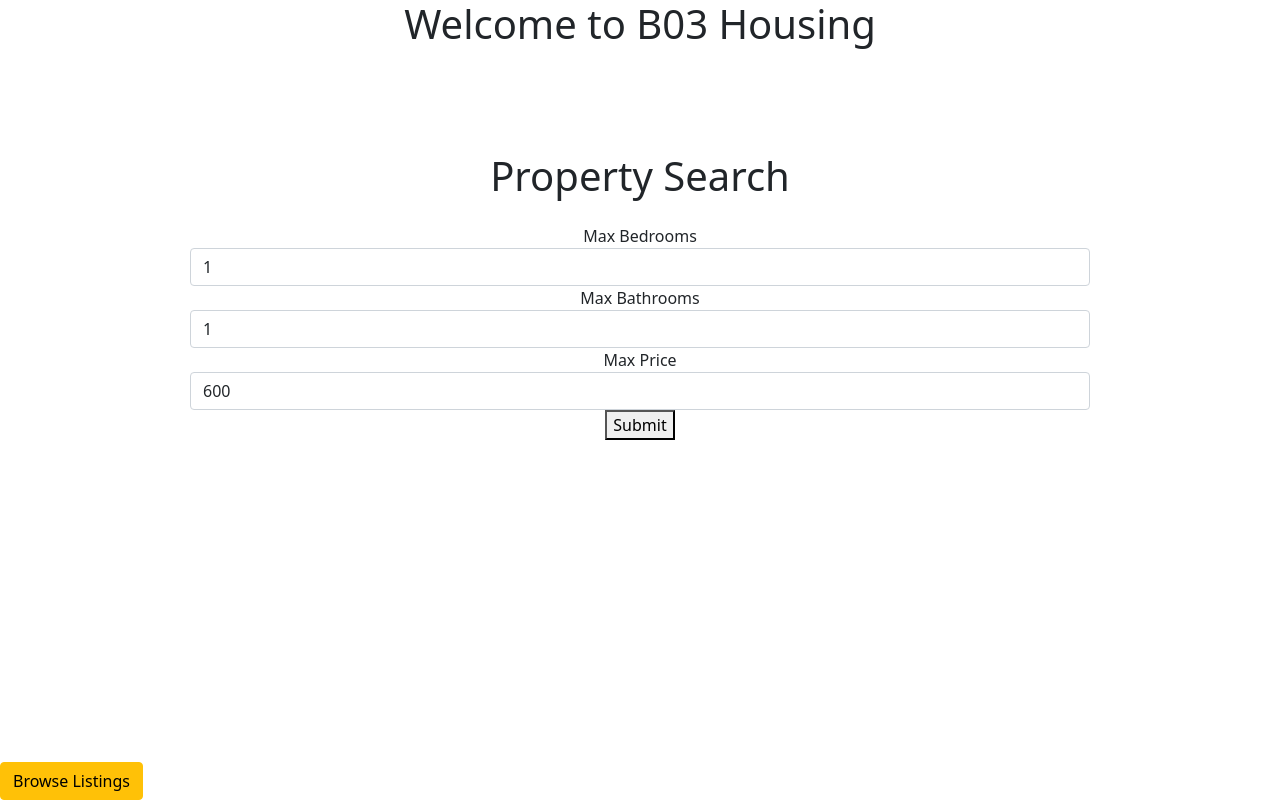
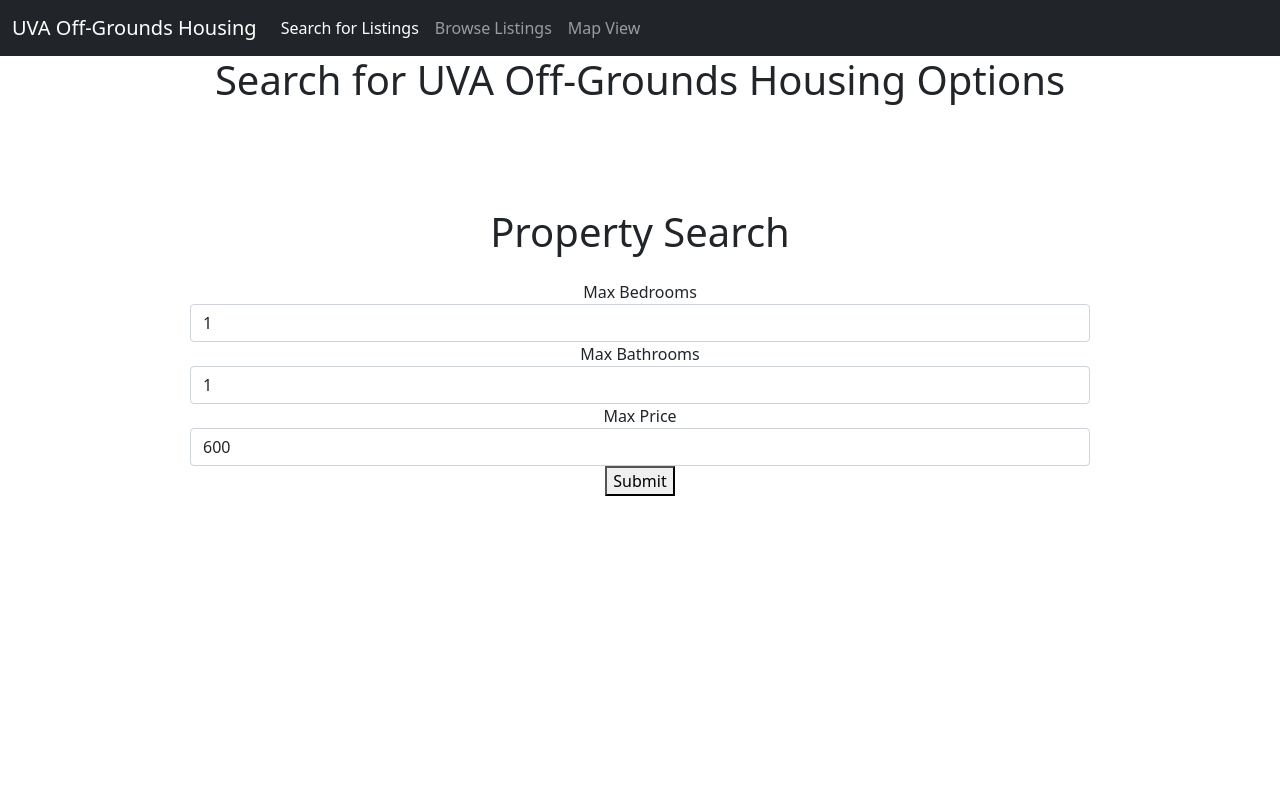
Before and after one commit to kb5ux/Django-Web-App---Off-Grounds-Housing, a Django app: page /housing/ in a window 1280 px wide. Run offline with Django 3.2, Linux system fonts and the light colour scheme; some libraries are stand-ins or nearby versions.

Commit message:
Added navigation bar

```diff
--- a/templates/base.html
+++ b/templates/base.html
@@ -8,6 +8,35 @@
     <!-- Bootstrap CSS -->
     <link href="https://cdn.jsdelivr.net/npm/bootstrap@5.1.1/dist/css/bootstrap.min.css" rel="stylesheet" integrity="sha384-F3w7mX95PdgyTmZZMECAngseQB83DfGTowi0iMjiWaeVhAn4FJkqJByhZMI3AhiU" crossorigin="anonymous">
   </head>
+
+  <!-- Found at https://stackoverflow.com/questions/26819675/navbar-highlight-for-current-page-->
+  <script src="http://code.jquery.com/jquery-2.1.4.min.js"></script>
+    <script>
+        $(function(){
+            $('a').each(function(){
+                if ($(this).prop('href') == window.location.href) {
+                    $(this).addClass('active'); $(this).parents('li').addClass('active');
+                }
+            });
+        });
+    </script>
+
+  <nav class="navbar navbar-expand-lg navbar-dark bg-dark">
+  <div class="container-fluid">
+    <a class="navbar-brand" href="#">UVA Off-Grounds Housing</a>
+    <button class="navbar-toggler" type="button" data-bs-toggle="collapse" data-bs-target="#navbarNavAltMarkup" aria-controls="navbarNavAltMarkup" aria-expanded="false" aria-label="Toggle navigation">
+      <span class="navbar-toggler-icon"></span>
+    </button>
+    <div class="collapse navbar-collapse" id="navbarNavAltMarkup">
+      <div class="navbar-nav">
+        <a  class="nav-link "  href= "{%url 'home_page' %}">Search for Listings</a>
+        <a  class="nav-link "  href= "{%url 'listing' %}">Browse Listings</a>
+        <a  class="nav-link" href= "{%url 'map' %}">Map View</a>
+      </div>
+    </div>
+  </div>
+</nav>
+
 
     {% load bootstrap5 %}
     <div class="container">
--- a/templates/home_page.html
+++ b/templates/home_page.html
@@ -1,6 +1,6 @@
 {% extends 'base.html' %}
 {% block content %}
-<h1 class="container text-center">Welcome to B03 Housing</h1>
+<h1 class="container text-center">Search for UVA Off-Grounds Housing Options</h1>
 <body>
 <section>
     <div class="container text-center">
@@ -71,8 +71,6 @@
     </div>
   </section>
 
-<div class="fixed-bottom">
-            <a href="{% url 'listing' %}" class = "btn btn-warning btn-rounded">Browse Listings</a>
 
 </div>
 
--- a/templates/index.html
+++ b/templates/index.html
@@ -1,4 +1,8 @@
 {% load socialaccount %}
+{% extends 'base.html' %}
+
+{% block content %}
+
 <html>
 <body>
 <h1>Google Sign-In </h1>
@@ -12,3 +16,5 @@
 {% endif %}
 </body>
 </html>
+
+{% endblock %}
--- a/templates/map.html
+++ b/templates/map.html
@@ -1,5 +1,9 @@
 <!DOCTYPE html>
 <html>
+{% extends 'base.html' %}
+
+{% block content %}
+
   <head>
     <title>UVA Housing Map</title>
     <script src='https://api.tiles.mapbox.com/mapbox-gl-js/v2.6.0/mapbox-gl.js'></script>
@@ -47,4 +51,5 @@
         });
    </script>
   </body>
+    {% endblock %}
 </html>
```
